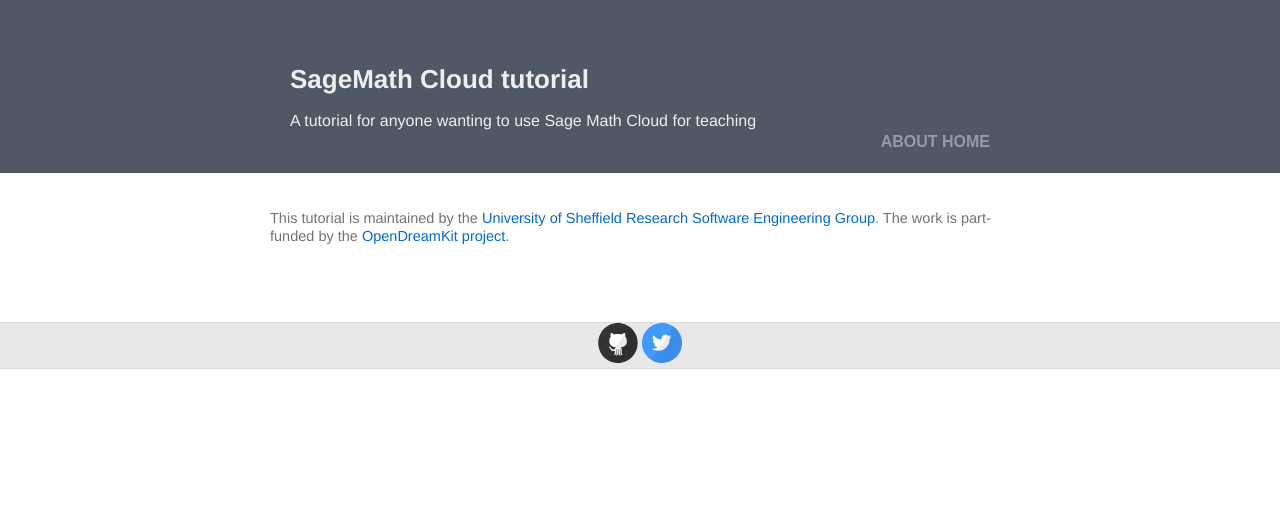
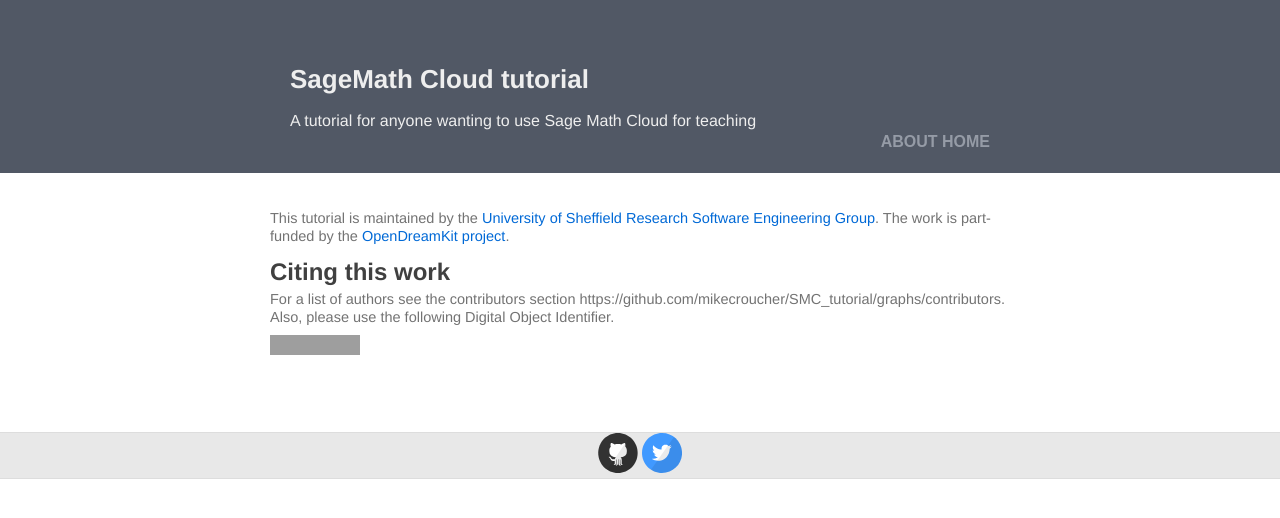
Before and after one commit to sagemathinc/cocalc_tutorial, a Jekyll site: the page built from about.md, in a window 1280 px wide. Shown: the top 518 px of the page. Built offline with Jekyll 4.4.1, drawn with Linux system fonts in a browser that asks for light colours; grey boxes are pictures that could not be loaded.

Commit message:
Update about.md

```diff
--- a/about.md
+++ b/about.md
@@ -5,3 +5,9 @@
 ---
 
 This tutorial is maintained by the [University of Sheffield Research Software Engineering Group](http://rse.shef.ac.uk/). The work is part-funded by the [OpenDreamKit project](http://opendreamkit.org/).
+
+## Citing this work
+
+For a list of authors see the contributors section https://github.com/mikecroucher/SMC_tutorial/graphs/contributors. Also, please use the following Digital Object Identifier.
+
+[![DOI](https://zenodo.org/badge/60699967.svg)](https://zenodo.org/badge/latestdoi/60699967)
```
